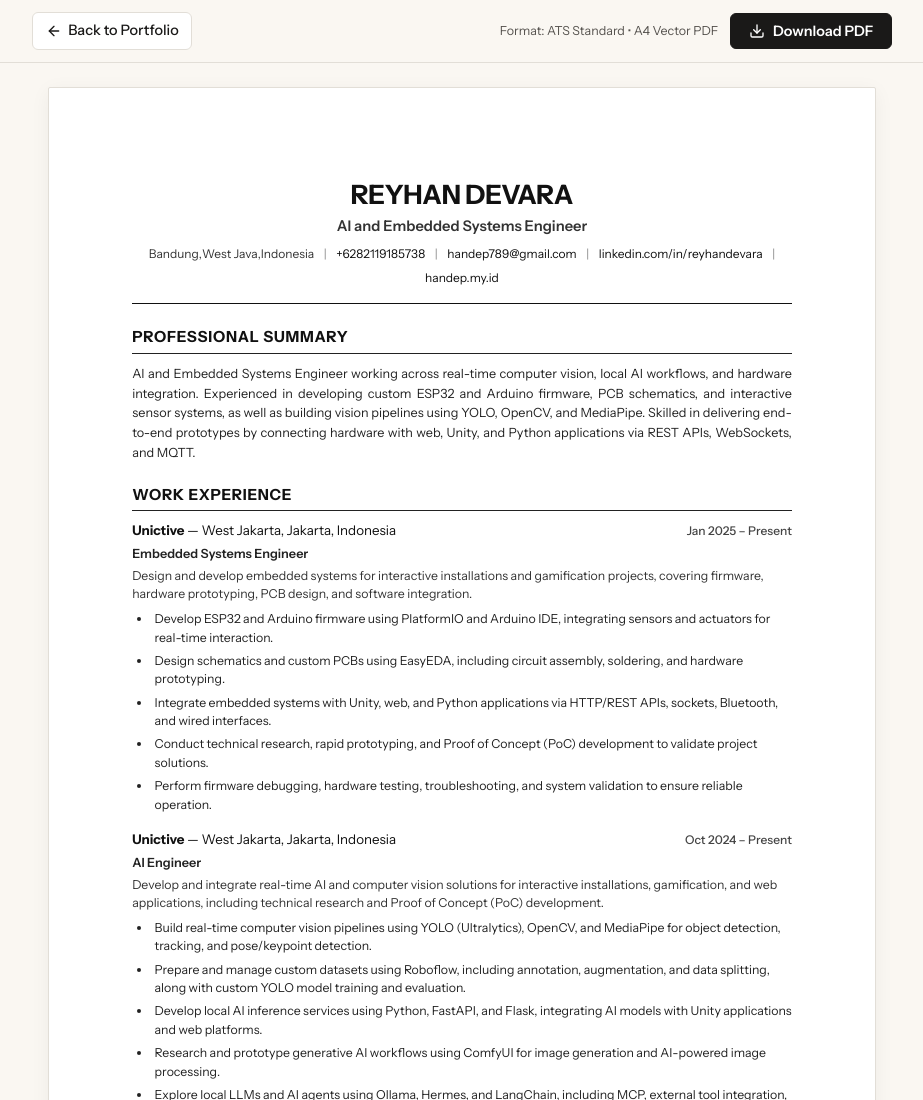
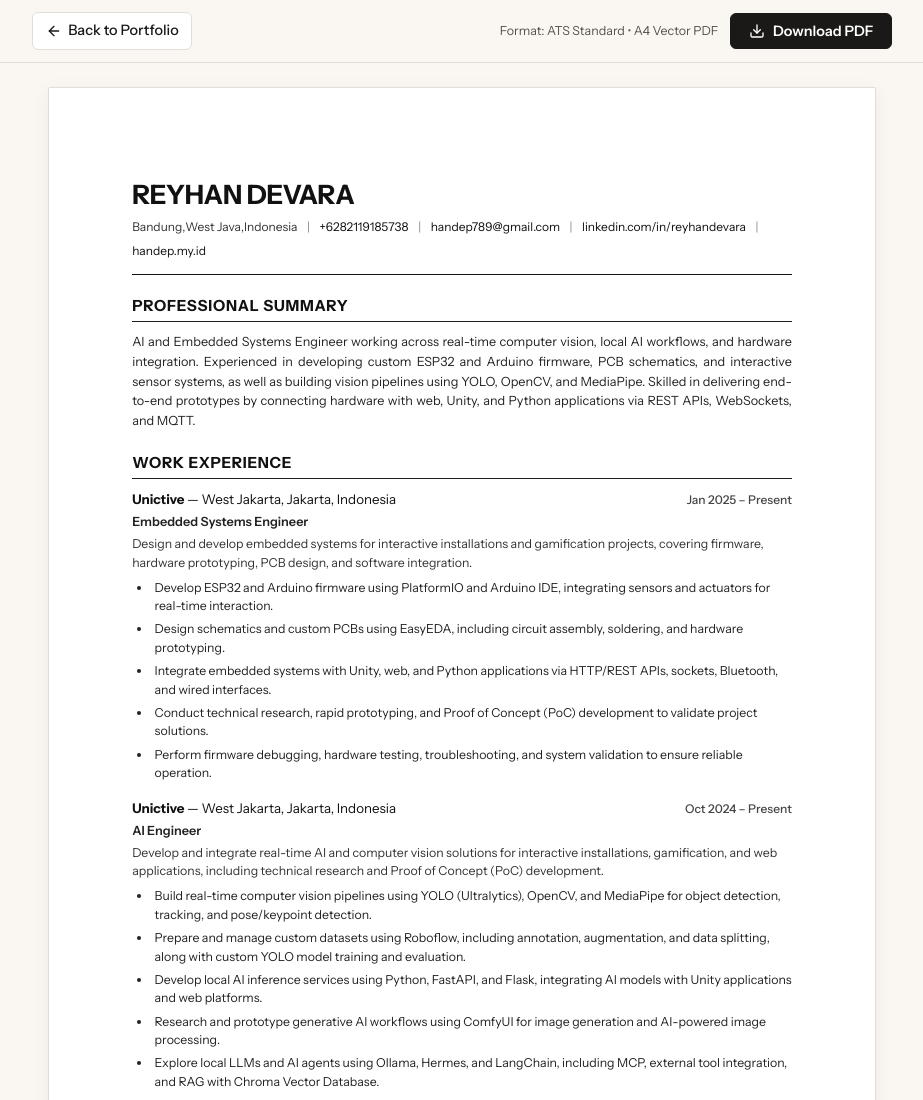
Before and after one commit to Handepp/portofolio, a website: page cv.html in a window 1280 px wide. Shown: the top 1100 px of the page, without its empty margins (178-1101 px from the left). Drawn offline with Linux system fonts and the light colour scheme.

Commit message:
style(cv): remove tagline position from header and align left

```diff
--- a/assets/css/cv.css
+++ b/assets/css/cv.css
@@ -140,9 +140,9 @@ body.cv-body {
    ATS-Friendly Document Typography & Content
    -------------------------------------------------------------------------- */
 .cv-header {
-  text-align: center;
-  margin-bottom: 1.4rem;
-  padding-bottom: 1rem;
+  text-align: left;
+  margin-bottom: 1.25rem;
+  padding-bottom: 0.85rem;
   border-bottom: 1.5px solid #111111;
 }
 
@@ -152,21 +152,14 @@ body.cv-body {
   color: #111111;
   letter-spacing: -0.01em;
   line-height: 1.2;
-  margin-bottom: 0.25rem;
+  margin-bottom: 0.45rem;
   text-transform: uppercase;
-}
-
-.cv-tagline {
-  font-size: 11pt;
-  font-weight: 600;
-  color: #333333;
-  margin-bottom: 0.5rem;
 }
 
 .cv-contact {
   display: flex;
   flex-wrap: wrap;
-  justify-content: center;
+  justify-content: flex-start;
   align-items: center;
   gap: 0.4rem 0.6rem;
   font-size: 9pt;
@@ -342,6 +335,7 @@ body.cv-body {
   }
   .cv-contact {
     flex-direction: column;
+    align-items: flex-start;
     gap: 0.2rem;
   }
   .cv-contact li:not(:last-child)::after {
@@ -409,7 +403,6 @@ body.cv-body {
     color: #000000 !important;
   }
 
-  .cv-tagline,
   .cv-item-subtitle,
   .cv-item-meta,
   .cv-summary,
--- a/cv.html
+++ b/cv.html
@@ -43,7 +43,6 @@
       <!-- Header & Contact Details -->
       <header class="cv-header">
         <h1 class="cv-name" itemprop="name">Reyhan Devara</h1>
-        <p class="cv-tagline" itemprop="jobTitle">AI and Embedded Systems Engineer</p>
         <ul class="cv-contact" aria-label="Contact Information">
           <li itemprop="address" itemscope itemtype="https://schema.org/PostalAddress">
             <span itemprop="addressLocality">Bandung</span>, <span itemprop="addressRegion">West Java</span>, <span itemprop="addressCountry">Indonesia</span>
```
